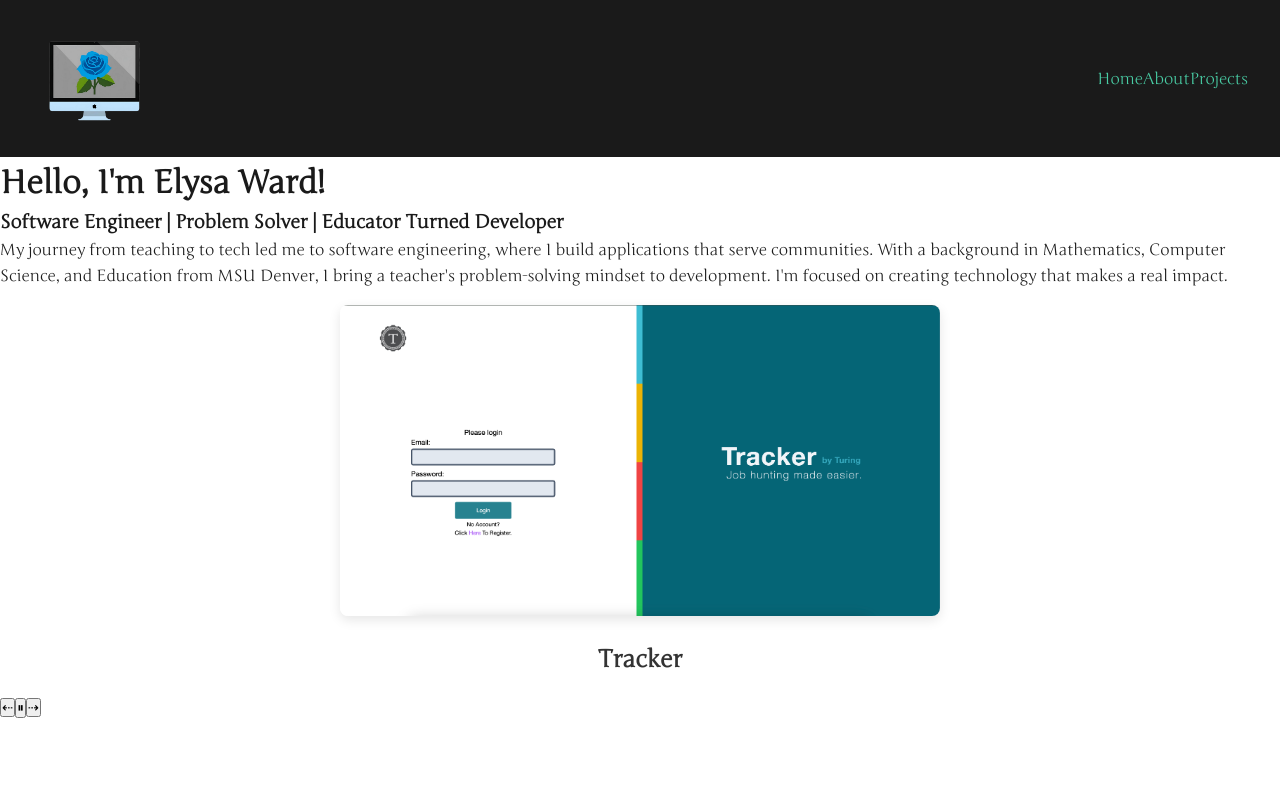
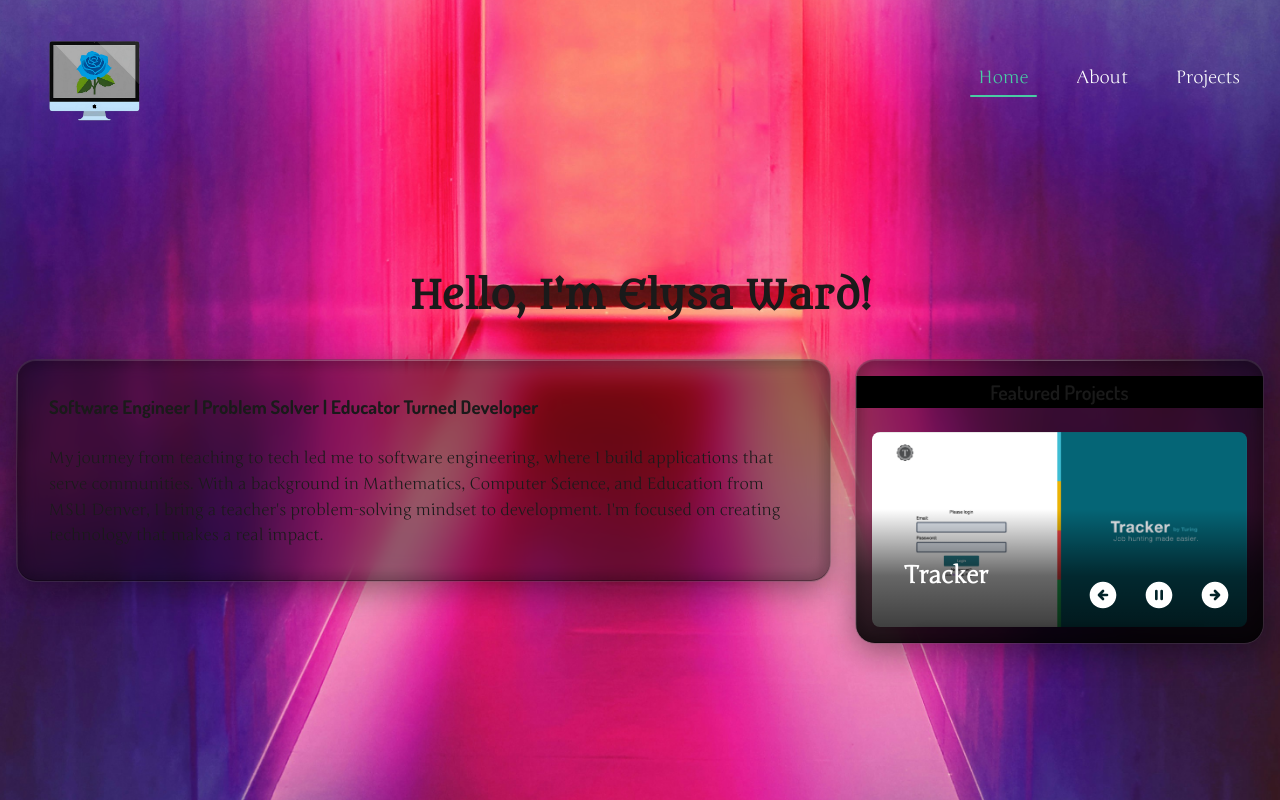
Before and after one commit to elysableu/portfolio, a Vue app: page / in a window 1280 px wide. Shown: the top 800 px of the page. Built offline with nearby package versions, Linux system fonts and the light colour scheme; the HTML template or start-up script is replaced by a standard one.

Commit message:
Update homeView styling

```diff
--- a/src/App.vue
+++ b/src/App.vue
@@ -4,72 +4,37 @@ import Header from './components/layout/Header.vue'
 </script>
 
 <template>
-  <Header />
-  <main>
-    <RouterView />
-  </main>
+  <div id="app">
+    <Header />
+    <main class="main-content">
+      <RouterView />
+    </main>
+  </div>
 </template>
 
-<style scoped>
-header {
-  line-height: 1.5;
-  max-height: 100vh;
-}
-
-.logo {
-  display: block;
-  margin: 0 auto 2rem;
-}
-
-nav {
-  width: 100%;
-  font-size: 12px;
-  text-align: center;
-  margin-top: 2rem;
-}
-
-nav a.router-link-exact-active {
-  color: var(--color-text);
-}
-
-nav a.router-link-exact-active:hover {
-  background-color: transparent;
-}
-
-nav a {
-  display: inline-block;
-  padding: 0 1rem;
-  border-left: 1px solid var(--color-border);
-}
-
-nav a:first-of-type {
-  border: 0;
-}
-
-@media (min-width: 1024px) {
-  header {
-    display: flex;
-    place-items: center;
-    padding-right: calc(var(--section-gap) / 2);
+<style>
+  body {
+    margin: 0;
+    padding: 0;
+    overflow-x: hidden;
+    background-image: url(/img/neon-background-unsplash.jpg);
+    background-size: 110%;
+    background-repeat: no-repeat;
+    background-position: center bottom;
+    background-attachment: fixed;
   }
 
-  .logo {
-    margin: 0 2rem 0 0;
+  #app {
+    width: 100%;
+    padding: 0;
+    margin: 0;
   }
+</style>
 
-  header .wrapper {
-    display: flex;
-    place-items: flex-start;
-    flex-wrap: wrap;
+<style scoped>
+
+  .main-content {
+    margin-top: 250px;
+    min-height: calc(100vh - 200px);
   }
-
-  nav {
-    text-align: left;
-    margin-left: -1rem;
-    font-size: 1rem;
-
-    padding: 1rem 0;
-    margin-top: 1rem;
-  }
-}
 </style>
--- a/src/components/home/FeaturedProjects.vue
+++ b/src/components/home/FeaturedProjects.vue
@@ -11,7 +11,7 @@ defineProps<Props>()
 
 <template>
   <div>
-    <Ticker :items="featured" />
+    <Ticker title="Featured Projects" :items="featured" />
   </div>
 </template>
 
--- a/src/components/home/Greeting.vue
+++ b/src/components/home/Greeting.vue
@@ -7,7 +7,13 @@ defineProps<Props>()
 </script>
 
 <template>
-  <h1>{{ greeting }}</h1>
+  <div class="greeting-message">
+    <h1>{{ greeting }}</h1>
+  </div>
 </template>
 
-<style scoped></style>
+<style scoped>
+  .greeting-message {
+    font-family: 'Metamorphous'
+  }
+</style>
--- a/src/components/home/Headline.vue
+++ b/src/components/home/Headline.vue
@@ -7,9 +7,15 @@ defineProps<Props>()
 </script>
 
 <template>
-  <div>
+  <div class="headline">
     <h3>{{ headline }}</h3>
   </div>
 </template>
 
-<style scoped></style>
+<style scoped>
+  .headline {
+    font-family: 'Dosis';
+    font-weight: 700;
+  }
+
+</style>
--- a/src/components/layout/Header.vue
+++ b/src/components/layout/Header.vue
@@ -4,6 +4,7 @@ import { RouterLink } from 'vue-router'
 
 <template>
   <header class="header">
+    <div class="header-content">
       <img
         alt="Portfolio logo"
         class="logo"
@@ -19,36 +20,87 @@ import { RouterLink } from 'vue-router'
           <RouterLink to="/projects">Projects</RouterLink>
         </nav>
       </div>
+    </div>
   </header>
 </template>
 
 <style scoped>
 .header {
+  position: fixed;
+  width: 100vw;
+  top: 0;
+  left: 0;
+  right: 0;
+  z-index: 1000;
+}
+
+.header-content {
+  max-width: 1440px;
+  margin: 0 auto;
   display: flex;
   justify-content: space-between;
   align-items: center;
-  padding: 1rem 2rem;
-  background: #1a1a1a;
+  padding: var(--spacing-md) var(--spacing-xl);
 }
 
 .logo {
   display: block;
+  transition: transform var(--transition-base);
 }
 
-.nav {
-  display: flex;
-  gap: 2rem;
+.logo:hover {
+  transform: scale(1.05);
 }
 
-.nav a {
-  color: white;
+.navBar nav {
+  display: flex;
+  gap: var(--spacing-xl);
+  align-items: center;
+}
+
+.navBar a {
+  color: var(--color-text-inverse);
   text-decoration: none;
   font-size: 1.1rem;
-  transition: color 0.3s;
+  font-weight: 500;
+  padding: var(--spacing-xs) var(--spacing-sm);
+  border-radius: var(--radius-md);
+  transition: all var(--transition-base);
+  position: relative;
 }
 
-.nav a:hover,
-.nav a.router-link-active {
-  color: #3498db;
+.navBar a:hover {
+  color: var(--color-accent-teal);
+  background-color: rgba(255, 255, 255, 0.1);
+}
+
+.navBar a.router-link-active {
+  color: var(--color-accent-teal);
+}
+
+.navBar a.router-link-active::after {
+  content: '';
+  position: absolute;
+  bottom: 0;
+  left: 0;
+  right: 0;
+  height: 2px;
+  background: var(--color-accent-teal);
+  border-radius: var(--radius-full);
+}
+
+/* Responsive */
+@media (max-width: 768px) {
+  .header {
+    padding: var(--spacing-md);
+  }
+
+  .navBar nav {
+    gap: var(--spacing-md);
+  }
+
+  .navBar a {
+    font-size: 1rem;
+  }
 }
 </style>
--- a/src/components/shared/ticker/Ticker.vue
+++ b/src/components/shared/ticker/Ticker.vue
@@ -4,6 +4,7 @@ import TickerItem from './TickerItem.vue'
 import type { TickerItemType } from '@/types/data.models'
 
 interface Props {
+  title: string
   items: TickerItemType[]
   autoPlay?: boolean
   interval?: number
@@ -13,6 +14,13 @@ const props = withDefaults(defineProps<Props>(), {
   autoPlay: true,
   interval: 3000,
 })
+
+const buttonIcons = {
+  next: '/img/next.svg',
+  previous: '/img/previous.svg',
+  play: '/img/play.svg',
+  pause: '/img/pause.svg'
+}
 
 const currentIndex = ref(0)
 const isAutoPlaying = ref(props.autoPlay)
@@ -72,18 +80,103 @@ onUnmounted(() => {
 
 <template>
   <div class="ticker-container">
-    <div class="ticker-label"></div>
+    <div class="ticker-label">
+      <h4>{{ title }}</h4>
+    </div>
     <div class="ticker-content">
       <div class="ticker-wrapper">
         <TickerItem :key="currentItem.id" :item="currentItem" />
       </div>
-      <div class="ticker-buttons">
-        <button @click="previousSlide" class="ticker-button">⇠</button>
+      <div class="ticker-controls">
+        <button @click="previousSlide" class="ticker-button">
+          <img :src="buttonIcons.previous" alt="previous" class="button-icon" />
+        </button>
         <button @click="toggleAutoPlay" class="ticker-button">
-          {{ isAutoPlaying ? '⏸' : '▶' }}
+          <img :src="isAutoPlaying ? buttonIcons.pause : buttonIcons.play" alt="play/pause toggle" class="button-icon"/>
         </button>
-        <button @click="nextSlide" class="ticker-button">⇢</button>
+        <button @click="nextSlide" class="ticker-button">
+           <img :src="buttonIcons.next" alt="previous" class="button-icon" />
+        </button>
       </div>
     </div>
   </div>
 </template>
+
+<style scoped>
+  .ticker-container {
+    display: flex;
+    flex-direction: column;
+    justify-content: center;
+    align-items: center;
+  }
+
+  .ticker-label {
+    width: 100%;
+    font-family: 'Dosis', sans-serif;
+    margin-top: var(--spacing-md);
+    margin-bottom: var(--spacing-sm);
+    background: black;
+    text-align: center;
+  }
+
+  .ticker-label h4 {
+    margin: 0;
+    font-size: 1.25rem;
+    font-weight: 600;
+    color: var(--color-text);
+  }
+
+  .ticker-content {
+    display: flex;
+    flex-direction: column;
+    position: relative;
+    width: 100%;
+  }
+
+  .ticker-wrapper {
+    position: relative;
+    width: 100%;
+  }
+
+  .ticker-controls {
+    position: absolute;
+    right: var(--spacing-lg);
+    bottom: var(--spacing-lg);
+    z-index: 300;
+    display: flex;
+    gap: var(--spacing-sm);
+  }
+
+  .ticker-button {
+    width: 48px;
+    height: 48px;
+    background: transparent;
+    border: none;
+    padding: 0;
+    border-radius: 50%;
+
+    display: flex;
+    align-items: center;
+    justify-content: center;
+
+    cursor: pointer;
+    transition: all var(--transition-base);
+  }
+
+  .ticker-button:hover {
+    background: rgba(0, 0, 0, 0.5);
+    transform: scale(1.1);
+  }
+
+ .ticker-button:active {
+    transform: scale(0.95);
+  }
+
+  .button-icon {
+    width: 32px;
+    height: 32px;
+
+    display: block;
+    pointer-events: none;
+  }
+</style>
--- a/src/components/shared/ticker/TickerItem.vue
+++ b/src/components/shared/ticker/TickerItem.vue
@@ -10,10 +10,12 @@ defineProps<Props>()
 
 <template>
   <div class="ticker-item">
-    <a :href="item.url" target="_blank" rel="noopener noreferrer">
+    <a :href="item.url" target="_blank" rel="noopener noreferrer" class="ticker-link">
       <img :alt="item.title" :src="item.thumbnail" class="ticker-thumbnail" />
     </a>
-    <h3>{{ item.title }}</h3>
+    <div class="ticker-label">
+      <h3>{{ item.title }}</h3>
+    </div>
   </div>
 </template>
 
@@ -22,33 +24,51 @@ defineProps<Props>()
   display: flex;
   flex-direction: column;
   align-items: center;
-  gap: 1rem;
-  padding: 1rem;
+  padding: var(--spacing-md);
+}
+
+.ticker-link {
+  position: relative;
+  display: block;
+  width: 100%;
+  text-decoration: none;
+  transition: transform var(--transition-base);
+}
+
+.ticker-link:hover {
+  transform: scale(1.02);
 }
 
 .ticker-thumbnail {
-  max-width: 600px; /* Maximum width */
-  width: 100%; /* Responsive - will shrink on small screens */
-  height: auto; /* Maintains aspect ratio */
-  object-fit: contain; /* Ensures full image is visible */
-  border-radius: 8px;
-  box-shadow: 0 4px 12px rgba(0, 0, 0, 0.1);
+  width: 100%;
+  height: auto;
+  object-fit: contain;
+  border-radius: var(--radius-lg);
+  box-shadow: var(--shadow-md);
+  display: block;
+}
+
+.ticker-label {
+  position: absolute;
+  bottom: 0;
+  left: 0;
+  right: 0;
+  background: linear-gradient(
+    to top,
+    rgba(0, 0, 0, 0.8) 0%,
+    rgba(0, 0, 0, 0.6) 50%,
+    transparent 100%
+  );
+  padding: var(--spacing-lg);
+  border-radius: 0 0 var(--radius-lg) var(--radius-lg);
 }
 
 h3 {
-  margin: 0;
+  margin: var(--spacing-lg);
   font-size: 1.5rem;
-  color: #333;
-  text-align: center;
-}
-
-a {
-  text-decoration: none;
-  transition: transform 0.3s;
-}
-
-a:hover {
-  transform: scale(1.02);
+  color: var(--color-text-inverse);
+  text-align: left;
+  font-weight: 600;
 }
 
 /* Responsive adjustments */
--- a/src/views/HomeView.vue
+++ b/src/views/HomeView.vue
@@ -21,17 +21,64 @@ onMounted(async () => {
 </script>
 
 <template>
-  <main>
-    <div v-if="loading">Loading...</div>
-    <div v-else-if="error">{{ error }}</div>
-    <div v-else-if="homeData">
-      <Greeting :greeting="homeData.home.greeting" />
-      <Headline :headline="homeData.home.headline" />
-      <Introduction :introduction="homeData.home.introduction" />
-      <FeaturedProjects :featured="homeData.featuredProjects" />
-      <!-- <FeaturedBlogPosts /> -->
+  <div class="home-container">
+    <div v-if="loading" class="loading">Loading...</div>
+    <div v-else-if="error" class="error">{{ error }}</div>
+    <div v-else-if="homeData" class="home-content">
+      <div class="greeting-header">
+        <Greeting :greeting="homeData.home.greeting" />
+      </div>
+      <div class="intro-wrapper">
+        <div class="intro">
+          <div class="intro-content glass-card-dark">
+            <Headline :headline="homeData.home.headline" />
+            <Introduction :introduction="homeData.home.introduction" />
+          </div>
+        </div>
+        <div class="featured glass-card-dark">
+          <FeaturedProjects :featured="homeData.featuredProjects" />
+        </div>
+        <!-- <FeaturedBlogPosts /> -->
+      </div>
     </div>
-  </main>
+  </div>
 </template>
 
-<style scoped></style>
+<style scoped>
+  .home-container {
+    position: fixed;
+    padding: var(--spacing-md);
+    margin: 0 auto;
+  }
+
+  .home-content {
+    display: flex;
+    flex-direction: column;
+    gap: var(--spacing-xl);
+  }
+
+  .intro-wrapper {
+    display: flex;
+    gap: var(--spacing-lg);
+  }
+
+  .greeting-header {
+    font-size: larger;
+    text-align: center;
+  }
+
+  .intro {
+    flex: 2;
+  }
+
+  .intro-content {
+    display: flex;
+    flex-direction: column;
+    gap: var(--spacing-lg);
+    padding: var(--spacing-xl);
+  }
+
+  .featured {
+     flex: 1;
+  }
+</style>
```
Lines whose indentation alone changed are shown as unchanged.
